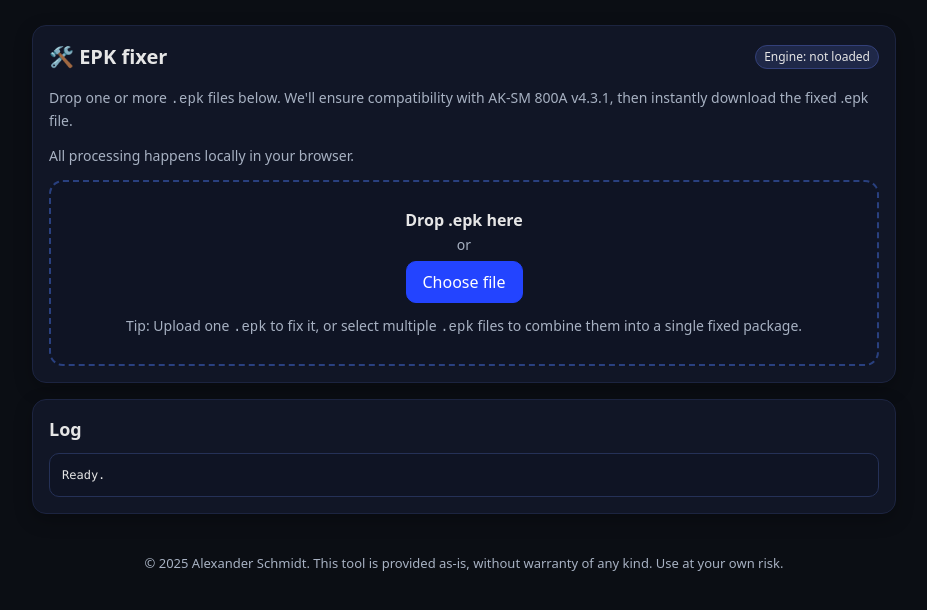
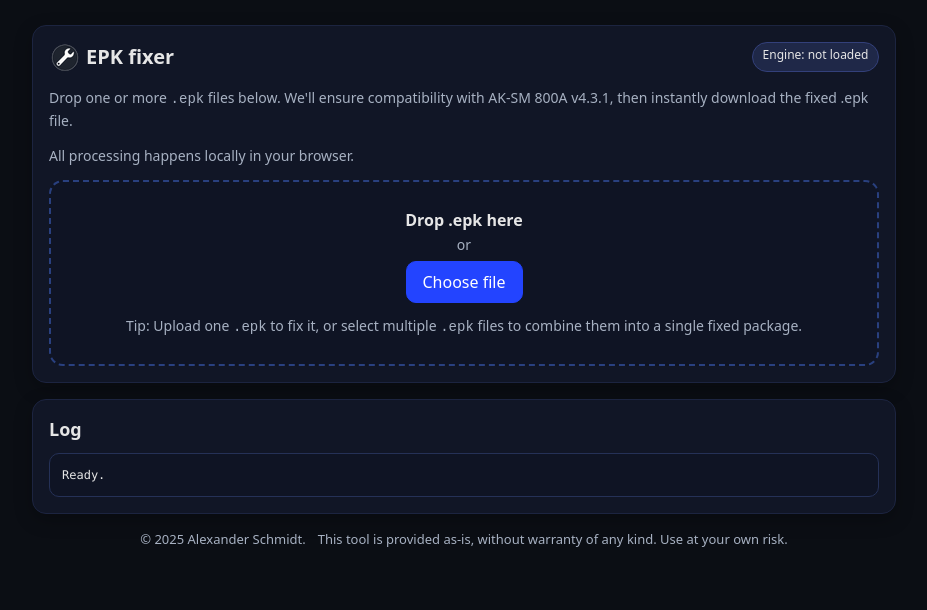
Before and after one commit to Xsandor/epk-fixer, a website with bundled scripts: page src/epk-fixer.html in a window 1280 px wide. Shown: the whole page, without its empty margins (176-1103 px from the left). Built offline with nearby package versions, Linux system fonts and the light colour scheme; files whose address does not match are found by name.

Commit message:
PWA corrections

```diff
--- a/src/epk-fixer.html
+++ b/src/epk-fixer.html
@@ -3,30 +3,36 @@
   <head>
     <meta charset="UTF-8" />
     <meta name="viewport" content="width=device-width, initial-scale=1" />
-  <link rel="manifest" href="manifest.json">
-  <meta name="theme-color" content="#111626">
-  <title>EPK fixer</title>
+    <link rel="manifest" href="manifest.json" />
+    <meta name="theme-color" content="#111626" />
+    <link rel="icon" type="image/png" href="icons/icon-192.png" />
+    <link rel="apple-touch-icon" href="icons/icon-192.png" />
+    <title>EPK fixer</title>
     <link rel="stylesheet" href="style.css" />
   </head>
   <body>
     <div class="app">
       <div class="card">
         <header>
-          <h1>🛠️ EPK fixer</h1>
+          <img src="icons/icon-32.png" height="32" />
+          <h1>EPK fixer</h1>
           <span class="badge" id="engineStatus">Engine: not loaded</span>
         </header>
         <p class="muted">
-          Drop one or more <code>.epk</code> files below. We'll ensure compatibility with AK-SM 800A v4.3.1, then instantly download the fixed .epk file.
+          Drop one or more <code>.epk</code> files below. We'll ensure
+          compatibility with AK-SM 800A v4.3.1, then instantly download the
+          fixed .epk file.
         </p>
-        <p class="muted">
-          All processing happens locally in your browser.
-        </p>
+        <p class="muted">All processing happens locally in your browser.</p>
         <div id="drop" class="drop">
           <strong>Drop .epk here</strong>
           <br /><span class="muted">or</span><br />
           <label class="btn" for="file">Choose file</label>
           <input id="file" type="file" accept=".epk" multiple />
-          <div id="drop-hint" class="muted" style="margin-top:12px;">Tip: Upload one <code>.epk</code> to fix it, or select multiple <code>.epk</code> files to combine them into a single fixed package.</div>
+          <div id="drop-hint" class="muted" style="margin-top: 12px">
+            Tip: Upload one <code>.epk</code> to fix it, or select multiple
+            <code>.epk</code> files to combine them into a single fixed package.
+          </div>
         </div>
       </div>
       <div class="card">
@@ -34,7 +40,11 @@
         <div id="log" class="log">Ready.</div>
       </div>
       <footer>
-        &copy; 2025 <a href="mailto:alex@karlborgs.com">Alexander Schmidt</a>. This tool is provided as-is, without warranty of any kind. Use at your own risk.
+        <span class="copyright">© 2025 Alexander Schmidt.</span>
+        <span class="disclaimer"
+          >This tool is provided as-is, without warranty of any kind. Use at
+          your own risk.</span
+        >
       </footer>
     </div>
     <script src="script.js" type="module"></script>
--- a/src/script.js
+++ b/src/script.js
@@ -17,7 +17,7 @@ import "./ui.js";
 // "Not allowed to load local resource" for absolute paths.
 if ('serviceWorker' in navigator && (location.protocol === 'https:' || location.protocol === 'http:')) {
   window.addEventListener('load', () => {
-    navigator.serviceWorker.register('/sw.js').then(reg => {
+    navigator.serviceWorker.register('./sw.js').then(reg => {
       // Registration successful
       console.log('ServiceWorker registered with scope:', reg.scope);
     }).catch(err => {
--- a/src/style.css
+++ b/src/style.css
@@ -51,18 +51,35 @@ a:hover {
 
 header {
   display: flex;
-  align-items: center;
-  justify-content: space-between;
-  gap: 12px;
   flex-wrap: wrap;
+}
+
+header h1 {
+  flex: 1;
+  margin-left: 5px;
 }
 
 footer {
   max-width: 54rem;
-  margin: 1.5rem auto 0 auto;
-  text-align: center;
   color: #a7b1c2;
   font-size: 0.8125rem;
+  display: flex;
+  flex-wrap: wrap;
+  gap: 0.5rem 0.75rem;
+  align-items: baseline;
+  justify-content: center;
+  text-align: center;
+}
+
+footer .copyright {
+  white-space: nowrap; /* keep it on one line */
+}
+
+/* On small screens, push the disclaimer to the next line */
+@media (max-width: 520px) {
+  footer .disclaimer {
+    flex-basis: 100%;
+  }
 }
 
 .card {
@@ -91,8 +108,9 @@ footer {
 }
 
 .badge {
-  display: inline-block;
-  padding: 0.125rem 0.5rem;
+  display: flex;
+  justify-content: center;
+  padding: 0.2rem 0.6rem; /* a touch more vertical padding */
   border-radius: 999px;
   background: #1f2848;
   border: 1px solid #33407a;
```
Also changed, not shown: epk-fixer.html (+22 -12 lines), favicon.png (added), icon.png (deleted), icons/icon-192-maskable.png, icons/icon-192.png, icons/icon-32-maskable.png (added), icons/icon-32.png (added), icons/icon-512-maskable.png, icons/icon-512.png, icons/icon-64-maskable.png (added), icons/icon-64.png (added), manifest.json, src/assets/favicon.png, src/manifest.json.
